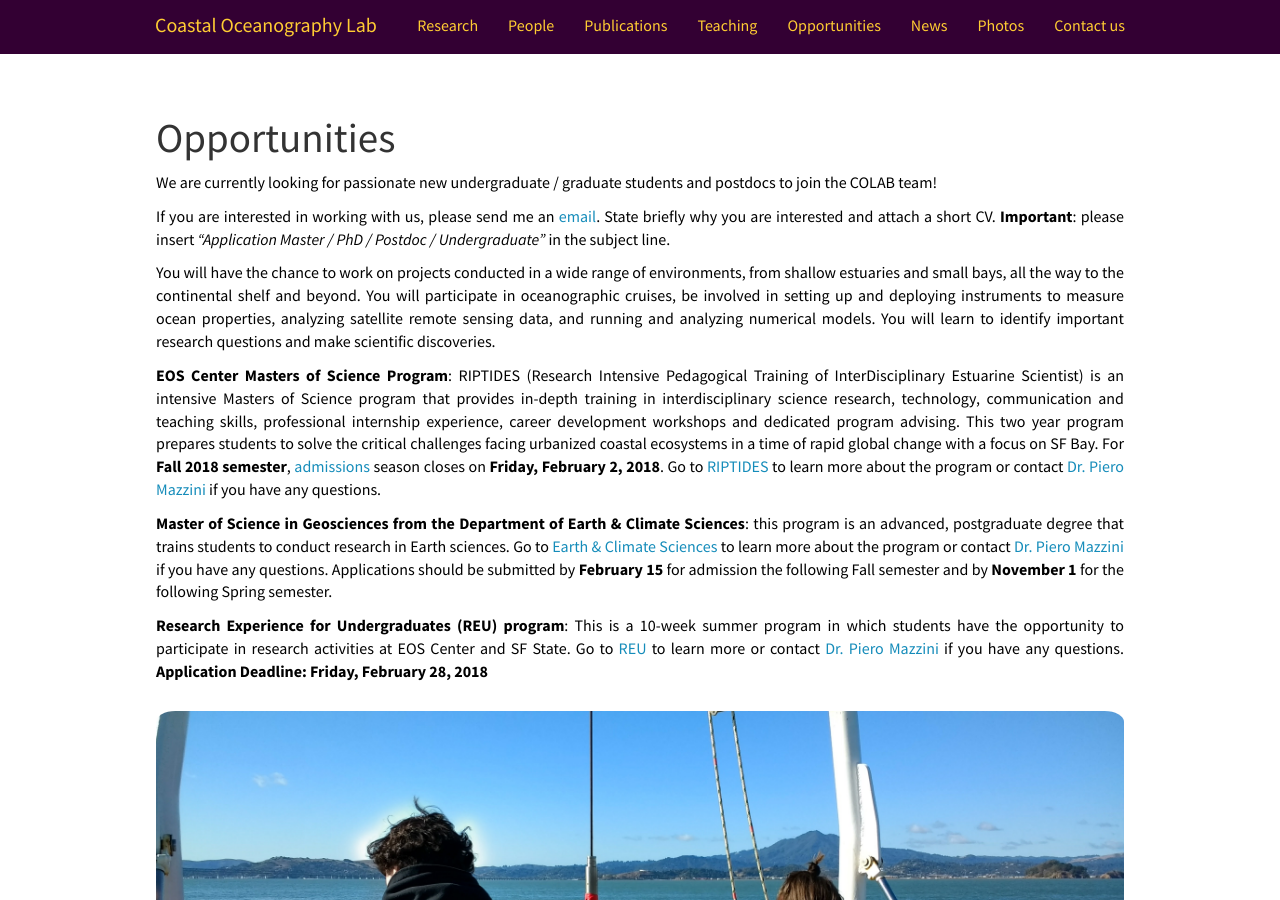
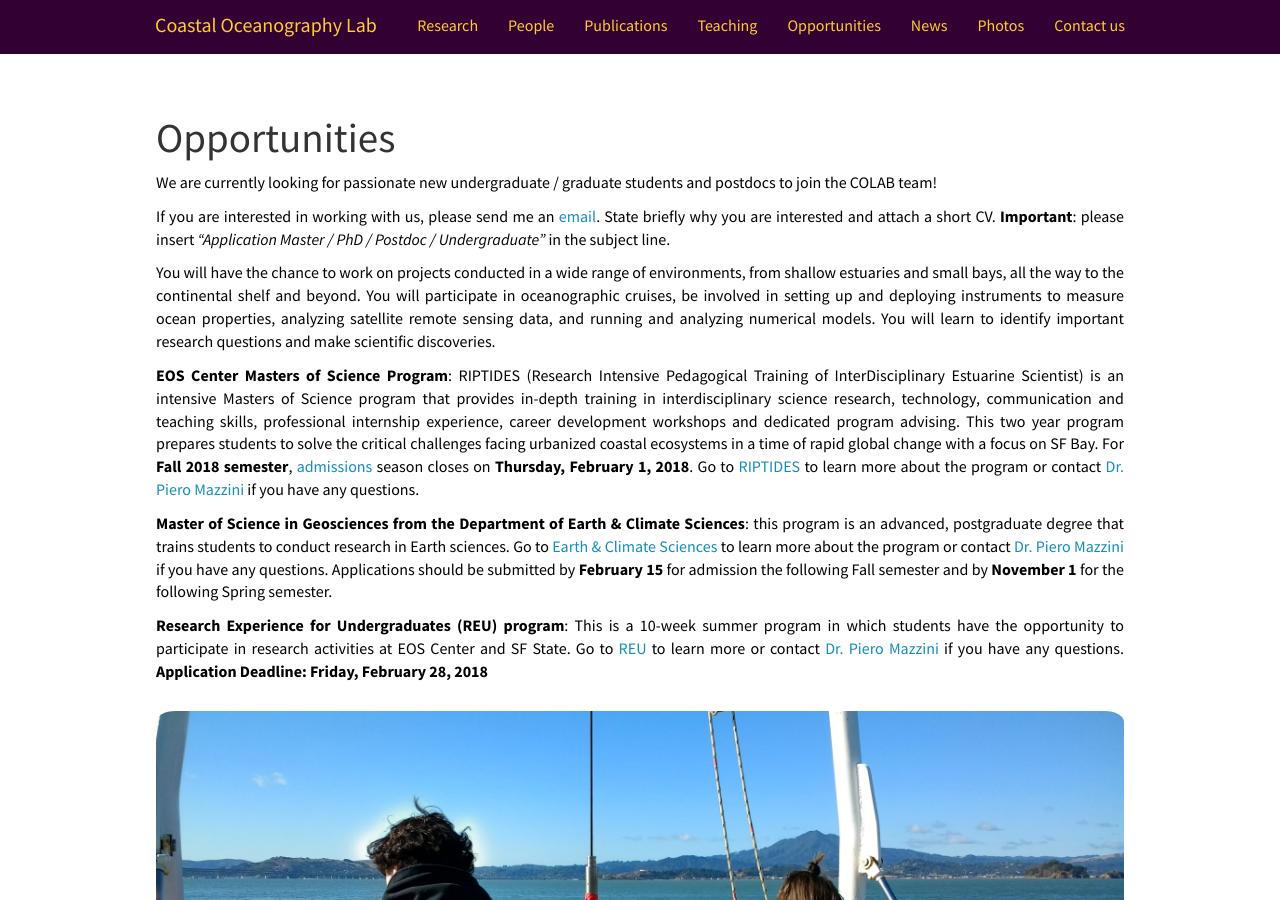
Before and after one commit to mazzinilab/mazzinilab.github.io, a Jekyll site: the page built from _pages/opportunities.md, in a window 1280 px wide and 900 px high. Built offline with Jekyll 4.4.1, drawn with Linux system fonts in a browser that asks for light colours; nearby versions of some CDN libraries.

Commit message:
riptides date

```diff
--- a/_pages/opportunities.md
+++ b/_pages/opportunities.md
@@ -15,7 +15,7 @@ permalink: /opportunities
 <p> We are currently looking for passionate new undergraduate / graduate students and postdocs to join the COLAB team!</p>
 <p> If you are interested in working with us, please send me an [email](mailto:pmazzini@sfsu.edu). State briefly why you are interested and attach a short CV. **Important**: please insert _"Application Master / PhD / Postdoc / Undergraduate"_ in the subject line.</p>
 <p> You will have the chance to work on projects conducted in a wide range of environments, from shallow estuaries and small bays, all the way to the continental shelf and beyond. You will participate in oceanographic cruises, be involved in setting up and deploying instruments to measure ocean properties, analyzing satellite remote sensing data, and running and analyzing numerical models. You will learn to identify important research questions and make scientific discoveries.</p>
-<p> **EOS Center Masters of Science Program**: RIPTIDES (Research Intensive Pedagogical Training of InterDisciplinary Estuarine Scientist) is an intensive Masters of Science program that provides in-depth training in interdisciplinary science research, technology, communication and teaching skills, professional internship experience, career development workshops and dedicated program advising. This two year program prepares students to solve the critical challenges facing urbanized coastal ecosystems in a time of rapid global change with a focus on SF Bay. For **Fall 2018 semester**, <a href='https://riptides.sfsu.edu/admissions'>admissions</a> season closes on **Friday, February 2, 2018**. Go to <a href='https://riptides.sfsu.edu/'>RIPTIDES</a> to learn more about the program or contact <a href='mailto:pmazzini@sfsu.edu'>Dr. Piero Mazzini</a> if you have any questions.</p>
+<p> **EOS Center Masters of Science Program**: RIPTIDES (Research Intensive Pedagogical Training of InterDisciplinary Estuarine Scientist) is an intensive Masters of Science program that provides in-depth training in interdisciplinary science research, technology, communication and teaching skills, professional internship experience, career development workshops and dedicated program advising. This two year program prepares students to solve the critical challenges facing urbanized coastal ecosystems in a time of rapid global change with a focus on SF Bay. For **Fall 2018 semester**, <a href='https://riptides.sfsu.edu/admissions'>admissions</a> season closes on **Thursday, February 1, 2018**. Go to <a href='https://riptides.sfsu.edu/'>RIPTIDES</a> to learn more about the program or contact <a href='mailto:pmazzini@sfsu.edu'>Dr. Piero Mazzini</a> if you have any questions.</p>
 <p> **Master of Science in Geosciences from the Department of Earth & Climate Sciences**: this program is an advanced, postgraduate degree that trains students to conduct research in Earth sciences. Go to <a href="http://bulletin.sfsu.edu/colleges/science-engineering/earth-climate-science/ms-geosciences/"> Earth & Climate Sciences </a> to learn more about the program or contact <a href='mailto:pmazzini@sfsu.edu'>Dr. Piero Mazzini</a> if you have any questions. Applications should be submitted by **February 15** for admission the following Fall semester and by **November 1** for the following Spring semester.</p>
 <p> **Research Experience for Undergraduates (REU) program**: This is a 10-week summer program in which students have the opportunity to participate in research activities at EOS Center and SF State. Go to <a href='http://biology.sfsu.edu/faculty-pages/reu'>REU</a> to learn more or contact <a href='mailto:pmazzini@sfsu.edu'>Dr. Piero Mazzini</a> if you have any questions. **Application Deadline: Friday, February 28, 2018** </p>
 
```
Also changed, not shown: _posts/2017-12-13-Riptides-Program.md (+1 -1 lines).
